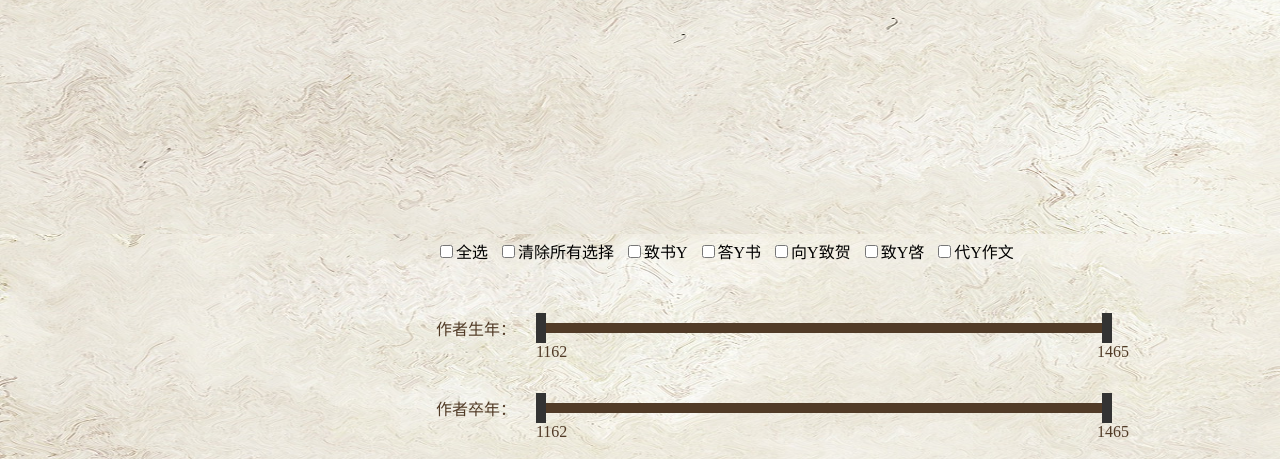
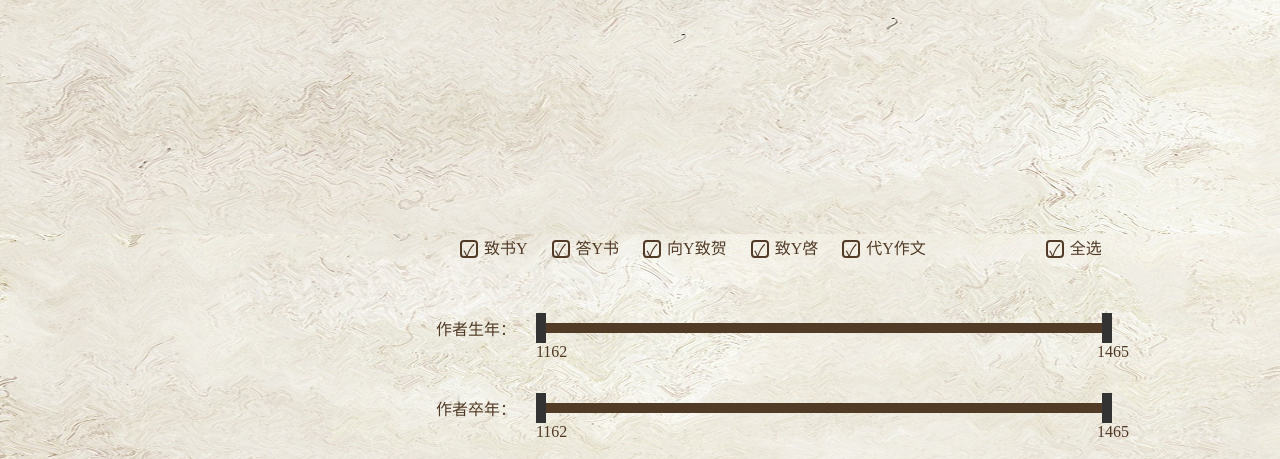
Before and after one commit to Mandala-Yin/letterVisualization, a Flask app: template templates/home.html in a window 1280 px wide. Shown: the part 566-1025 px from the top of the page. Run offline with Flask 3, Linux system fonts and the light colour scheme; the template is opened without the code that fills it, so the values that code supplies are empty; parts of the project's set-up code (start-up, migrations or seed data) failed here and were passed over; some libraries are stand-ins or nearby versions; some web fonts are replaced.

Commit message:
improve the function of filter by relation

```diff
--- a/static/main.js
+++ b/static/main.js
@@ -1,8 +1,8 @@
 // 提取需要的字段
 var authors = new Set(data.map(d => d['作者']));
 
-var letterCountsByAuthor = Array.from(authors).reduce(function(counts, author) {
-  var count = data.filter(function(row) {
+var letterCountsByAuthor = Array.from(authors).reduce(function (counts, author) {
+  var count = data.filter(function (row) {
     return row['作者'] === author;
   }).length;
   counts[author] = count;
@@ -11,8 +11,8 @@
 
 var receivers = new Set(data.map(d => d['通讯人']));
 
-var letterCountsByReceiver = Array.from(receivers).reduce(function(counts, receiver) {
-  var count = data.filter(function(row) {
+var letterCountsByReceiver = Array.from(receivers).reduce(function (counts, receiver) {
+  var count = data.filter(function (row) {
     return row['通讯人'] === receiver;
   }).length;
   counts[receiver] = count;
@@ -24,7 +24,7 @@
 
 // 统计每个数出现的次数
 var countMap = new Map();
-Object.values(letterCountsByAuthor).forEach(function(num) {
+Object.values(letterCountsByAuthor).forEach(function (num) {
   countMap.set(num, (countMap.get(num) || 0) + 1);
 });
 
@@ -32,15 +32,15 @@
 var entries = Array.from(countMap.entries());
 
 // 对 entries 进行排序
-entries.sort(function(a, b) {
+entries.sort(function (a, b) {
   return a[0] - b[0];
 });
 
-var xData = entries.map(function(entry) {
+var xData = entries.map(function (entry) {
   return entry[0];
 });
 
-var yData = entries.map(function(entry) {
+var yData = entries.map(function (entry) {
   return entry[1];
 });
 
@@ -81,6 +81,8 @@
 
 var communicationRelations = data.map(d => [d['通讯关系'], d['作者'], d['通讯人']]);
 
+
+function updateGraph() {
   // 初始化 echarts 实例
   var myChart = echarts.init(document.getElementById('plot'));
 
@@ -90,7 +92,7 @@
   var uniqueNodesSet = new Set();
   var uniqueNodes = {};
 
-data.forEach(function (item) {
+  filteredData.forEach(function (item) {
     uniqueNodesSet.add(item.作者);
     uniqueNodesSet.add(item.通讯人);
   });
@@ -172,9 +174,9 @@
       nodes: nodes,
       edges: edges,
       categories: [
-      { name: '作者', itemStyle: { color: '#794e50' }},
-      { name: '收信人', itemStyle: { color: '#689095' }},
-      { name: '作者 & 收信人', itemStyle: { color: '#bbc5a5' }},
+        { name: '作者', itemStyle: { color: '#794e50' } },
+        { name: '收信人', itemStyle: { color: '#689095' } },
+        { name: '作者 & 收信人', itemStyle: { color: '#bbc5a5' } },
       ],
     }],
     scaleLimit: {
@@ -215,6 +217,8 @@
   });
 
   myChart.hideLoading();
+}
+
 
 // myChart.dispatchAction({
 //   type: 'highlight',
@@ -295,7 +299,7 @@
 console.log(selectAuthor)
 
 // 将作者集合中的元素添加为选项
-authors.forEach(function(author) {
+authors.forEach(function (author) {
   var option = document.createElement('option');
   option.value = author;
   option.text = author;
@@ -308,7 +312,7 @@
   var searchText = authorInput.value.toLowerCase();
 
   // 显示符合搜索条件的选项，隐藏其他选项
-  Array.from(selectAuthor.options).forEach(function(option) {
+  Array.from(selectAuthor.options).forEach(function (option) {
     var author = option.value.toLowerCase();
     if (author.includes(searchText)) {
       option.style.display = 'block';
@@ -322,7 +326,7 @@
   let searchText = document.getElementById('search_text').value.trim(); // 获取搜索词并去除首尾空格
 
   // 进行搜索
-  let searchResults = Array.from(authors).filter(function(row) {
+  let searchResults = Array.from(authors).filter(function (row) {
     return row.includes(searchText);
   });
 
@@ -331,22 +335,4 @@
   resultElement.textContent = JSON.stringify(searchResults);
 }
 
-// function selectAllRelations() {
-//   var relationFilterSelect = document.getElementById("relation-filter");
-//   var allOption = relationFilterSelect.querySelector('option[value="all"]');
-//   var allSelected = allOption.selected;
-
-//   Array.from(relationFilterSelect.options).forEach(function (option) {
-//     if (option.value !== "all") {
-//       option.selected = allSelected;
-//     }
-//   });
-// }
-
-// function clearAllSelections() {
-//   var relationFilterSelect = document.getElementById("relation-filter");
-
-//   Array.from(relationFilterSelect.options).forEach(function (option) {
-//     option.selected = false;
-//   });
-// }
+updateGraph()
--- a/static/styles.css
+++ b/static/styles.css
@@ -166,5 +166,37 @@
 }
 
 .check-box label {
-  margin-right: 10px;
+  font-family: fzq;
+  font-size: 16px;
+  margin-left: 20px;
+  color: rgb(81,59,39);
+  padding: auto;
 }
+
+.check-box input[type="checkbox"] {
+  appearance: none;  /* 隐藏原生复选框 */
+  -webkit-appearance: none; /* 兼容性 */
+  -moz-appearance: none; /* 兼容性 */
+  width: 18px;  /* 设置复选框宽度 */
+  height: 18px;  /* 设置复选框高度 */
+  border: 2px solid rgb(81,59,39);  /* 设置边框样式 */
+  border-radius: 4px;  /* 设置边框圆角 */
+  outline: none;  /* 去除选中时的外边框 */
+  margin-right: 6px;  /* 调整复选框与文本之间的间距 */
+  margin-bottom: 5px;
+  vertical-align: middle;  /* 设置复选框垂直居中对齐 */
+}
+
+.check-box input[type="checkbox"]:checked {
+  position: relative;
+}
+
+.check-box input[type="checkbox"]:checked::before {
+  content: "\2713";  /* 使用Unicode编码表示对勾字符 */
+  position: absolute;
+  top: 50%;
+  left: 50%;
+  transform: translate(-50%, -50%);
+  font-size: 16px;
+  color: rgb(81, 59, 39);
+}
--- a/templates/home.html
+++ b/templates/home.html
@@ -38,13 +38,13 @@
         <div class="right-container">
             <div id="plot" style="margin-bottom: 50px;"></div>
             <div class="check-box" style="margin-bottom: 30px;">
-                <label><input type="checkbox" id="select-all" onclick="selectAllRelations()">全选</label>
-                <label><input type="checkbox" id="clear-all" onclick="clearAllSelections()">清除所有选择</label>
                 <label><input type="checkbox" value="致书Y">致书Y</label>
                 <label><input type="checkbox" value="答Y书">答Y书</label>
                 <label><input type="checkbox" value="向Y致贺">向Y致贺</label>
                 <label><input type="checkbox" value="致Y啓">致Y啓</label>
                 <label><input type="checkbox" value="代Y作文">代Y作文</label>
+                <label><input type="checkbox" id="select-all" style="margin-left: 100px;"
+                        onclick="selectAllRelations()">全选</label>
             </div>
             <div class="timeline" id="birthTimeline" style="margin-bottom: 30px;">
                 <div class="label-text">作者生年：</div>
@@ -86,6 +86,7 @@
     <div id="plot2" class="firstline"></div>
     <script>
         var data = {{ data | tojson }};
+        var filteredData = data;
     </script>
     <script src="{{ url_for('static', filename='listLetters.js', v=timestamp) }}"></script>
     <script src="{{ url_for('static', filename='main.js', v=timestamp) }}"></script>
```
Also changed, not shown: static/calculate.js (+39 -9 lines). Lines whose indentation alone changed are shown as unchanged.
